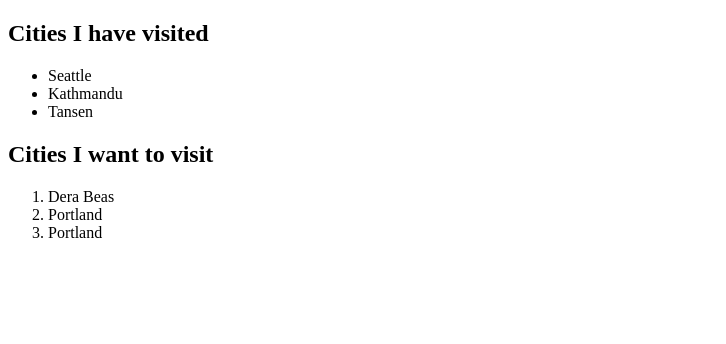
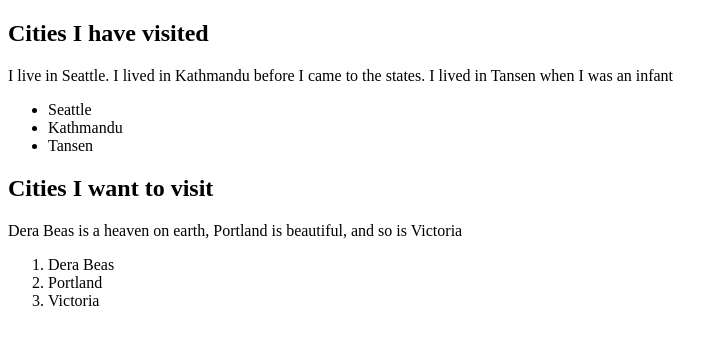
Before and after one commit to deepikaasharma/html-exercise-one, a plain HTML site: page index.html in a window 1280 px wide. Shown: the whole page, without its empty margins (0-726 px from the left). Drawn offline with Linux system fonts and the light colour scheme.

Commit message:
Description about cities

```diff
--- a/index.html
+++ b/index.html
@@ -5,17 +5,19 @@
     </head>
     <body>
         <h2>Cities I have visited</h2>
+        <p>I live in Seattle. I lived in Kathmandu before I came to the states. I lived in Tansen when I was an infant</p>
         <ul>
             <li>Seattle</li>
             <li>Kathmandu</li>
             <li>Tansen</li>
         </ul>
         <h2>Cities I want to visit</h2>
+        <p>Dera Beas is a heaven on earth, Portland is beautiful, and so is Victoria </p>
 
         <ol>
             <li>Dera Beas</li>
             <li>Portland</li>
-            <li>Portland</li>
+            <li>Victoria</li>
         </ol>
 
 
```
